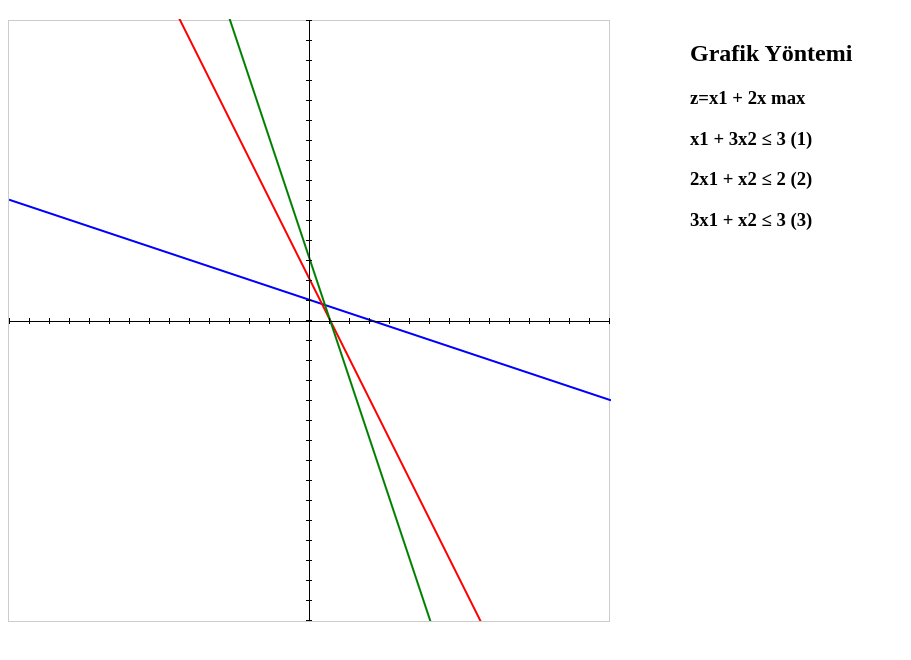
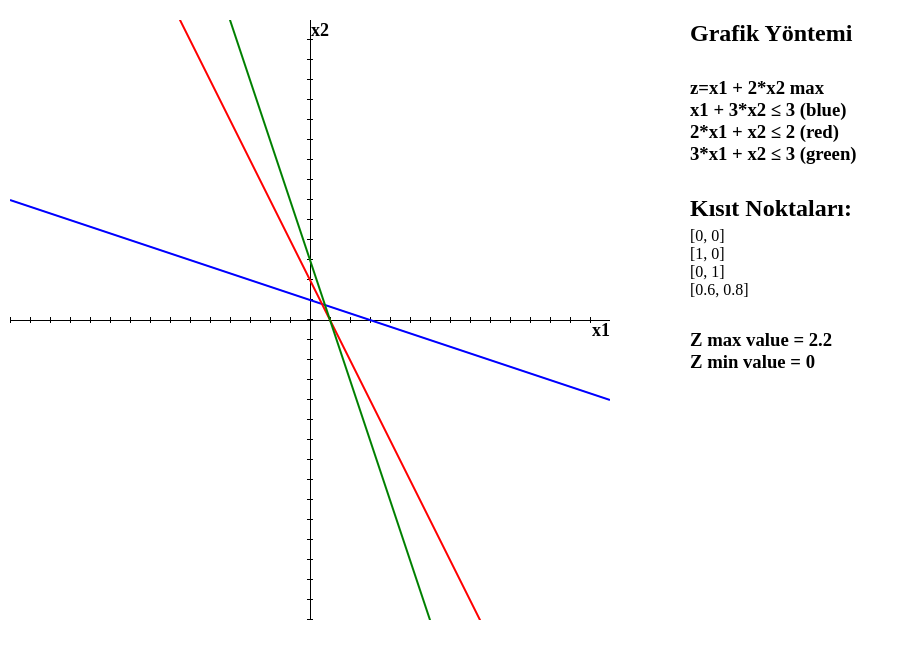
Before and after one commit to AdilSadigov/Yoneylem-Exercise, a plain HTML site: page index.html in a window 1280 px wide. Shown: the whole page, without its empty margins (0-911 px from the left). Drawn offline with Linux system fonts and the light colour scheme.

Commit message:
finished exercise

```diff
--- a/index.html
+++ b/index.html
@@ -7,16 +7,27 @@
     <link rel="stylesheet" href="styles/style.css">
   </head>
   <body>
-    <div id="graph-container">
-      <div class="axis x-axis"></div>
-      <div class="axis y-axis"></div>
+    <div class="graph-box">
+      <p id="x2">x2</p>
+      <p id="x1">x1</p>
+      <div id="graph-container">
+        <div class="axis x-axis"></div>
+        <div class="axis y-axis"></div>
+      </div>
     </div>
-    <div class="content">
-      <h2>Grafik Yöntemi</h2>
-      <h3>z=x1 + 2x max</h3>
-      <h3>x1 + 3x2 ≤ 3 (1)</h3>
-      <h3>2x1 + x2 ≤ 2 (2)</h3>
-      <h3>3x1 + x2 ≤ 3 (3)</h3>
+    <div id="content" class="content">
+      <h2 id="gy">Grafik Yöntemi</h2>
+      <h3>z=x1 + 2*x2 max</h3>
+      <h3>x1 + 3*x2 ≤ 3 (blue)</h3>
+      <h3>2*x1 + x2 ≤ 2 (red)</h3>
+      <h3>3*x1 + x2 ≤ 3 (green)</h3>
+      <div id="constPoints">
+        <h2>Kısıt Noktaları:</h2>
+      </div>
+      <div id="results">
+        <h3>Z max value = <span id="zMaxValue"></span></h3>
+        <h3>Z min value = <span id="zMinValue"></span></h3>
+      </div>
     </div>
     <script src="scripts/index.js"></script>
   </body>
--- a/scripts/index.js
+++ b/scripts/index.js
@@ -58,7 +58,7 @@ function drawFunction(func, color) {
 
 
   for (let x = -width / 2; x < width / 2; x += 0.1) {
-    const y = -func(x / scale) * scale;
+    const y = -func(x / scale) * scale
     context.lineTo(x + width / 2, y + height / 2);
   }
 
@@ -70,35 +70,35 @@ function drawFunction(func, color) {
 function findIntersection(func1, func2) {
 
   const epsilon = 1e-10;
-  const f = (x) => func1(x) - func2(x);
+  const f = (x) => func1(x) - func2(x)
 
-  let x = 0;
-  let delta = f(x) / derivative(f, x);
+  let x = 0
+  let delta = f(x) / derivative(f, x)
 
   while (Math.abs(delta) > epsilon) {
-    x = x - delta;
-    delta = f(x) / derivative(f, x);
+    x = x - delta
+    delta = f(x) / derivative(f, x)
   }
 
-  const y = func1(x);
+  const y = func1(x)
 
   function derivative(func, x) {
-    const h = 1e-5;
+    const h = 1e-5
 
-    return (func(x + h) - func(x - h)) / (2 * h);
+    return (func(x + h) - func(x - h)) / (2 * h)
   }
 
-  return { x: parseFloat(x.toFixed(5)), y: parseFloat(y.toFixed(5)) };
+  return { x: parseFloat(x.toFixed(5)), y: parseFloat(y.toFixed(5)) }
 }
 
 function findZerosOfFunction(func) {
-    let xZero;
+    let xZero
 
     for (let x = -100; x <= 100; x++) {
         let y = func(x);
 
         if (Math.abs(y) < 0.0001) {
-            xZero = parseFloat(x.toFixed(5));
+            xZero = parseFloat(x.toFixed(5))
         }
     }
 
@@ -108,39 +108,128 @@ function findZerosOfFunction(func) {
       yZero = 0
     }
 
-    return { x: xZero, y: yZero };
+    return { x: xZero, y: yZero }
 }
 
 
 
 // ↓↓↓↓↓↓ FUNCTIONS ↓↓↓↓↓↓
 
-let functions = [ x => -x/3 + 1 , x => -2*x + 2 , x => -3*x + 3 ] // add functions here if you want to
+let functions = [ x => -x/3 + 1 , x => -2*x + 2 , x => -3*x + 3 ]
+// Add functions here if you want to. You can also try e.g: [ x => -x/2 , x => -x/3 + 2 ]
+
 let colors = ['blue', 'red', 'green', 'purpule', 'yellow', 'orange']
 
 // ↑↑↑↑↑↑ FUNCTIONS ↑↑↑↑↑↑
 
 
 
-let yZeros = {}
-let xZeros = {}
-let intersection = {}
-let m = 0
+drawAxis()
+
+let yZeros = []
+let xZeros = []
+let intersection = []
 
 for (let i = 0; i < functions.length; i++) {
   drawFunction(functions[i], colors[i])
 
-  yZeros[i] = [findZerosOfFunction(functions[i]).x, 0];
-  xZeros[i] = [0, findZerosOfFunction(functions[i]).y];
+  yZeros.push([findZerosOfFunction(functions[i]).x, 0])
+  xZeros.push([0, findZerosOfFunction(functions[i]).y])
 
   for (let j = i + 1; j < functions.length; j++) {
-    intersection[m] = [findIntersection(functions[i], functions[j]).x, findIntersection(functions[i], functions[j]).y]
-    console.log(intersection[m])
-    m += 1
+    intersection.push([findIntersection(functions[i], functions[j]).x, findIntersection(functions[i], functions[j]).y])
+  }
+}
+
+for (let i = 0; i < xZeros.length; i++) {
+  if (xZeros[i][0]*xZeros[i][1] < 0 || xZeros[i][0]+xZeros[i][1] < 0) {
+    xZeros.splice(i,1)
+  }
+}
+
+for (let i = 0; i < yZeros.length; i++) {
+  if (yZeros[i][0]*yZeros[i][1] < 0 || yZeros[i][0]+yZeros[i][1] < 0) {
+    yZeros.splice(i,1)
+  }
+}
+
+
+for (let i = 0; i < intersection.length; i++) {
+  if (intersection[i][0]*intersection[i][1] < 0 || intersection[i][0]+intersection[i][1] < 0) {
+    intersection.splice(i,1)
+  }
+}
+
+function uniqueElements(array) {
+  const uniqueArrays = []
+
+  for (const subArray of array) {
+    const isUnique = !uniqueArrays.some(existingArray => JSON.stringify(existingArray) === JSON.stringify(subArray))
+
+    if (isUnique) {
+      uniqueArrays.push(subArray)
+    }
   }
 
-  console.log(yZeros[i])
-  console.log(xZeros[i])
+  return uniqueArrays
 }
 
-drawAxis()
+let allIntersections = uniqueElements([...yZeros, ...xZeros, ...intersection])
+
+console.log(allIntersections)
+
+
+let constraintPoints = [[0, 0]]
+
+let flattedYzeros = yZeros.flat().filter(num => num !== 0)
+let minYzero = Math.min(...flattedYzeros)
+
+let flattedXzeros = xZeros.flat().filter(num => num !== 0)
+let minXzero = Math.min(...flattedXzeros)
+
+let minIntersection = []
+
+
+for (let i = 0; i < intersection.length; i++) {
+  minIntersection.push((intersection[i][0] ** 2) + (intersection[i][1] ** 2))
+}
+
+let minIntersectionIndex = minIntersection.indexOf(Math.min(...minIntersection))
+
+constraintPoints.push([minYzero, 0], [0, minXzero])
+
+if (intersection.length !== 0) {
+  constraintPoints.push(intersection[minIntersectionIndex])
+}
+
+console.log(constraintPoints)
+
+
+let outputElement = document.getElementById("constPoints")
+
+constraintPoints.forEach(subArray => {
+  let subArrayText = document.createTextNode(`[${subArray.join(', ')}]`)
+
+  let arrayItemElement = document.createElement("div")
+  arrayItemElement.className = "arrayItem"
+  arrayItemElement.appendChild(subArrayText)
+
+  outputElement.appendChild(arrayItemElement)
+})
+
+
+let z = []
+
+for (let i = 0; i < constraintPoints.length; i++) {
+  z.push(constraintPoints[i][0] + 2*constraintPoints[i][1])
+}
+
+let zMax = Math.max(...z)
+let zMin = Math.min(...z)
+
+
+let zMaxValue = document.getElementById('zMaxValue')
+let zMinValue = document.getElementById('zMinValue')
+
+zMaxValue.innerText = zMax
+zMinValue.innerText = zMin
--- a/styles/style.scss
+++ b/styles/style.scss
@@ -1,16 +1,59 @@
+* {
+  margin: 0;
+  padding: 0;
+}
+
 body {
+  margin: 0;
   display: flex;
   margin-top: 20px;
 
   .content {
     margin-left: 80px;
+
+    #results {
+      margin-top: 30px;
+    }
+
+    #gy {
+      margin-bottom: 30px;
+    }
+
+    #constPoints {
+
+      h2 {
+        margin-top: 30px;
+        margin-bottom: 5px;
+      }
+    }
+  }
+
+  .graph-box {
+    position: relative;
+
+    #x2 {
+      position: absolute;
+      top: 0;
+      left: 51%;
+      margin: 0;
+      font-size: 18px;
+      font-weight: 600;
+    }
+
+    #x1 {
+      position: absolute;
+      top: 50%;
+      right: 0;
+      margin: 0;
+      font-size: 18px;
+      font-weight: 600;
     }
 
     #graph-container {
       position: relative;
       width: 600px;
       height: 600px;
-    border: 1px solid #ccc;
+      margin-left: 10px;
 
       .axis {
         position: absolute;
@@ -32,3 +75,4 @@ body {
       }
     }
   }
+}
```
Also changed, not shown: styles/style.css, 1 other file. Lines whose indentation alone changed are shown as unchanged.
